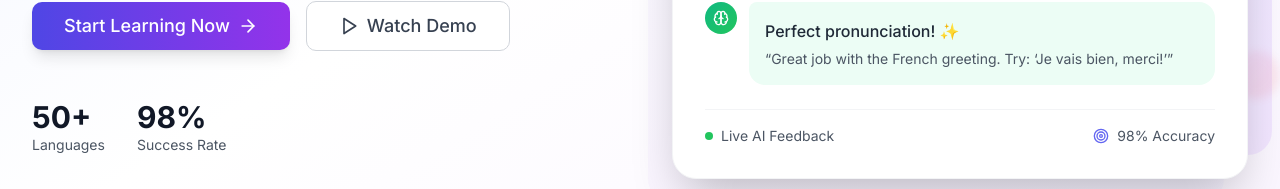
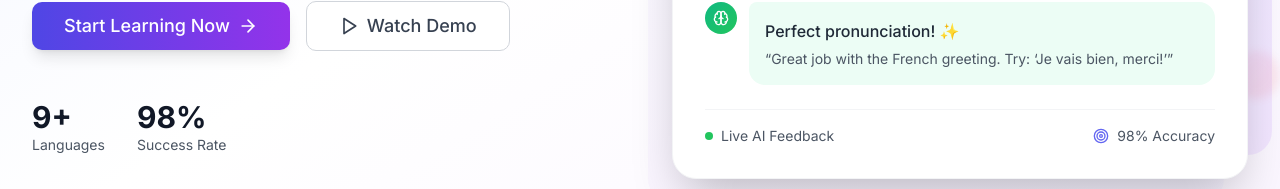
Before and after one commit to prakhar2509/VocaLearn, a Next.js app in the folder client/: page / in a window 1280 px wide. Shown: the part 538-727 px from the top of the page. Built offline with nearby package versions, Linux system fonts and the light colour scheme.

Commit message:
small fix

```diff
--- a/client/src/app/echo/page.tsx
+++ b/client/src/app/echo/page.tsx
@@ -2,7 +2,7 @@
 
 import { useState, useEffect, useRef, useCallback } from "react";
 import toast from "react-hot-toast";
-import { Button } from "@/components/ui/button";
+import { Button } from "@/src/components/ui/button";
 import {
   Card,
   CardContent,
--- a/client/src/app/quiz/page.tsx
+++ b/client/src/app/quiz/page.tsx
@@ -213,11 +213,9 @@ export default function QuizMode() {
     } else if (data.type === "transcription_failed") {
       handleTranscriptionFailed(data);
     } else if (data.error) {
-      // Only set error if it's a critical error that should be shown to user
       if (data.error.includes("Connection") || data.error.includes("Server")) {
         setError(data.error);
       }
-      // Log all errors for debugging but don't show toast
       console.error("Quiz error:", data.error);
     }
     // eslint-disable-next-line react-hooks/exhaustive-deps
@@ -360,7 +358,6 @@ export default function QuizMode() {
         handleQuizMessage(data);
       } catch (error) {
         console.error("Failed to parse WebSocket message:", error);
-        // Don't show toast for JSON parsing errors as they can be normal during connection
       }
     };
 
@@ -368,7 +365,6 @@ export default function QuizMode() {
       console.error("❌ WebSocket error:", error);
       setQuizState("error");
       setError("Connection failed. Please check if the server is running.");
-      // Only show toast for critical connection errors
       toast.error("Connection failed. Please check server status.");
     };
 
--- a/client/src/components/LandingPage/HeroSection.tsx
+++ b/client/src/components/LandingPage/HeroSection.tsx
@@ -80,7 +80,7 @@ export default function HeroSection({
 
             <div className="flex gap-8 mt-6 lg:justify-start justify-center">
               <div className="text-left">
-                <div className="text-3xl font-bold text-gray-900">50+</div>
+                <div className="text-3xl font-bold text-gray-900">9+</div>
                 <div className="text-gray-600 text-sm">Languages</div>
               </div>
               <div className="text-left">
```
